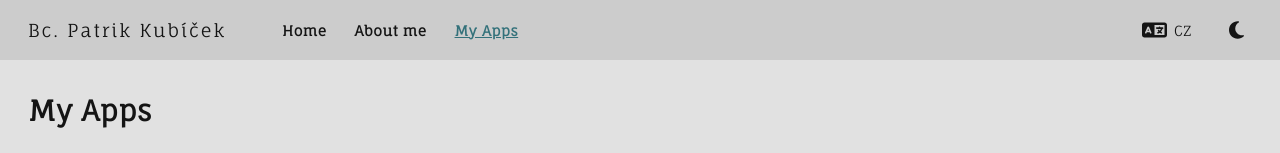
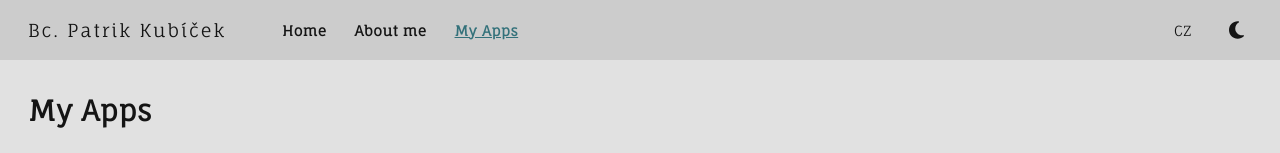
Before and after one commit to N0M3N/patrik-kubicek-2, an Angular app in the folder patrik-kubicek/: page /apps in a window 1280 px wide. Shown: the top 153 px of the page. Built offline with nearby package versions, Linux system fonts and the light colour scheme.

Commit message:
remove language icon

```diff
--- a/patrik-kubicek/src/app/app.component.html
+++ b/patrik-kubicek/src/app/app.component.html
@@ -11,7 +11,6 @@
     </nav>
     <span id="locale-switch" *ngIf="(language$ | async) as language"
       (click)="changeLanguage(language == 'en' ? 'cz' : 'en')">
-      <fa-icon [icon]="faLanguage"></fa-icon>
       <span *ngIf="language == 'en'">CZ</span>
       <span *ngIf="language == 'cz'">EN</span>
     </span>
--- a/patrik-kubicek/src/app/app.component.ts
+++ b/patrik-kubicek/src/app/app.component.ts
@@ -2,7 +2,7 @@ import { Component, inject } from '@angular/core';
 import { CommonModule } from '@angular/common';
 import { RouterModule, RouterOutlet } from '@angular/router';
 import { FontAwesomeModule } from '@fortawesome/angular-fontawesome';
-import { faPhone, faAt, faMoon, faSun, faLanguage, faBars } from '@fortawesome/free-solid-svg-icons';
+import { faPhone, faAt, faMoon, faSun, faBars } from '@fortawesome/free-solid-svg-icons';
 import { faWhatsapp, faLinkedin, faGithub } from '@fortawesome/free-brands-svg-icons';
 import { Language, LocalizationService } from './services/localization.service';
 import { LocalizePipe } from './pipes/localize.pipe';
@@ -19,7 +19,6 @@ export class AppComponent {
   language$ = this.localizationService.language;
 
   faBars = faBars;
-  faLanguage = faLanguage;
   faPhone = faPhone;
   faWhatsapp = faWhatsapp;
   faAt = faAt;
```
